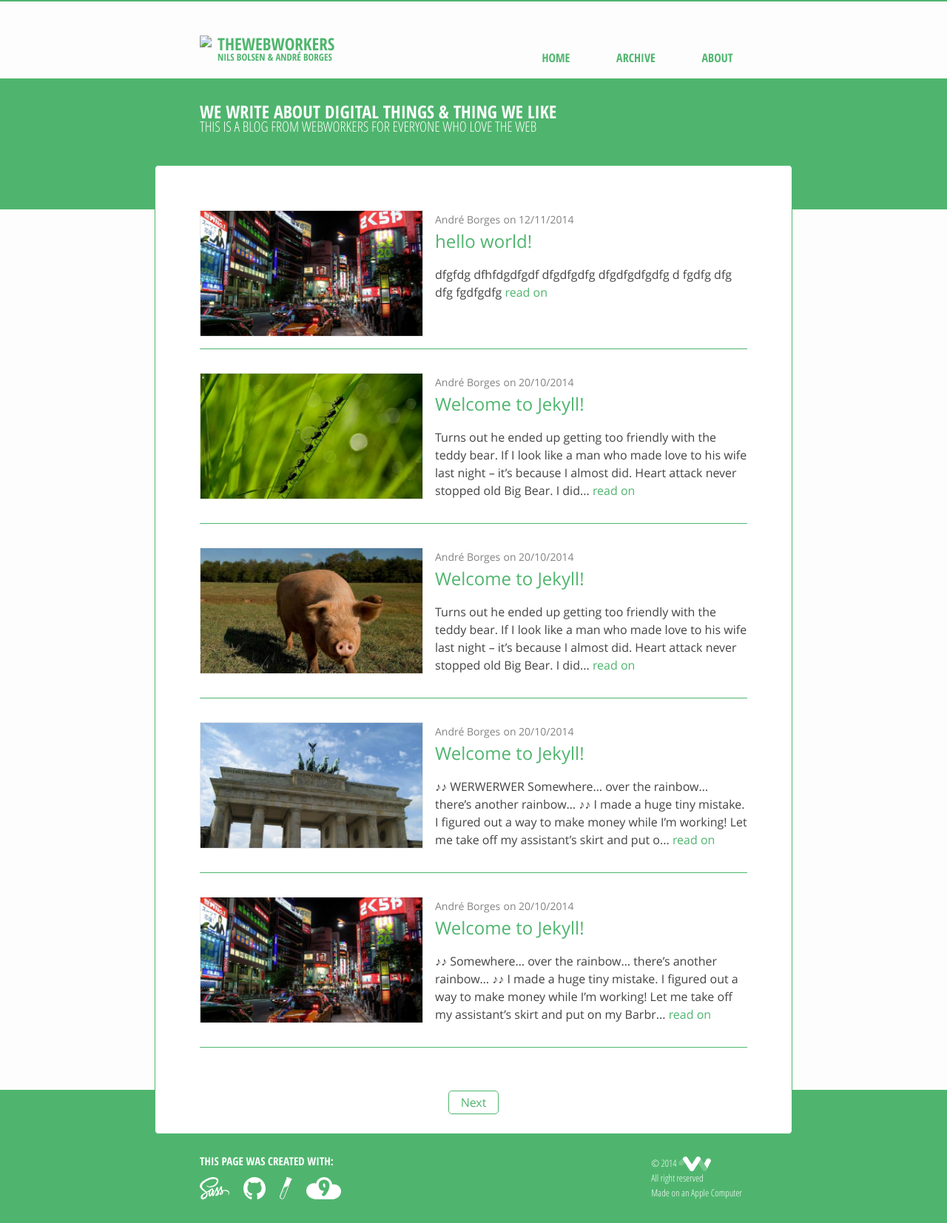
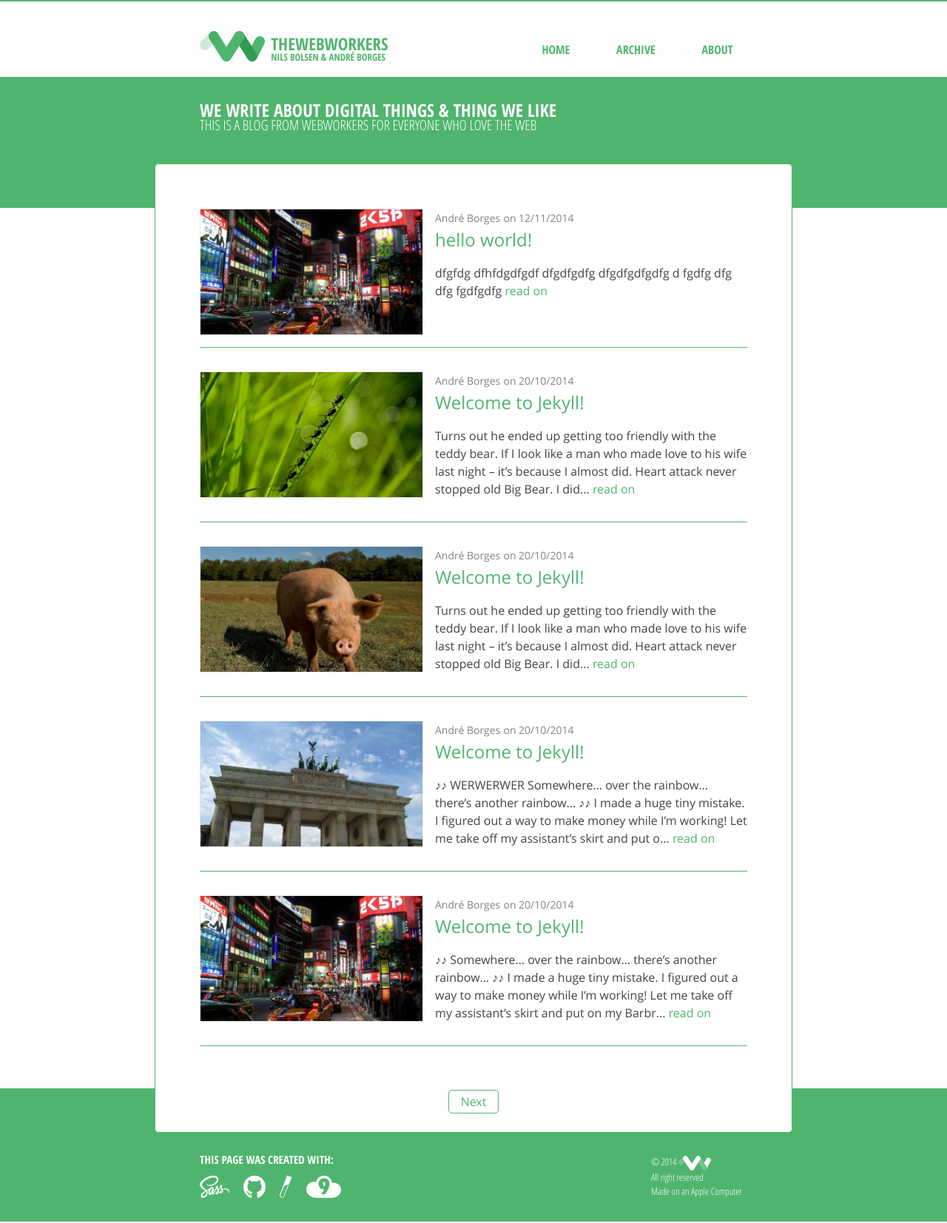
Before and after one commit to webwb/webwb.github.io, a Jekyll site: the page built from index.html, in a window 1280 px wide. Shown: the whole page at 74% size. Built offline with Jekyll 4.4.1, drawn with Linux system fonts in a browser that asks for light colours; the list of posts is cut into pages by our own code.

Commit message:
header navi centerd vertical

```diff
--- a/_sass/_header.scss
+++ b/_sass/_header.scss
@@ -78,7 +78,7 @@
  */
 .site-nav {
     float: right;
-    line-height: 56px;
+    line-height: 35px;
     padding-top:3em;
     text-transform: uppercase;
     .menu-icon {
```
Also changed, not shown: images/webworker.svg (added).
